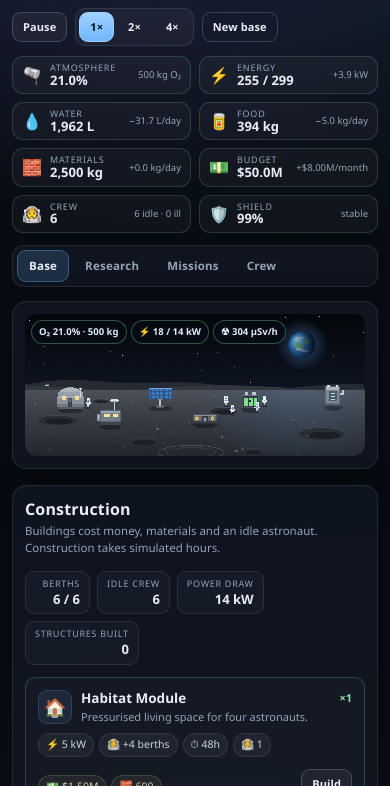
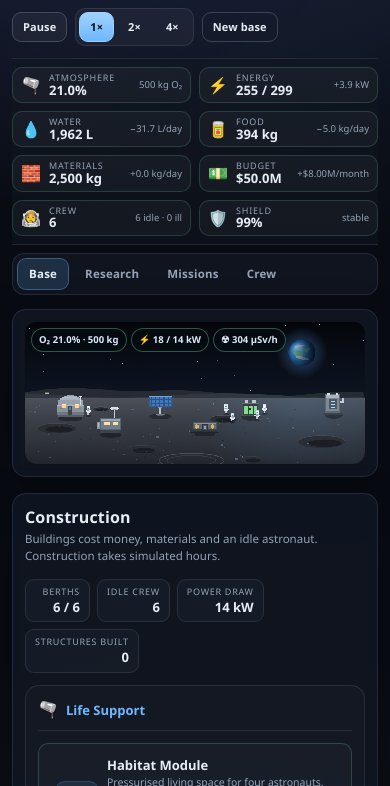
Before and after one commit to unijacobo-lang/Astronaut-trainer, a website built with Vite: page index.html in a window 390 px wide. Shown: the part 58-844 px from the top of the page. Built offline with nearby package versions, Linux system fonts and the light colour scheme.

Commit message:
feat: improve construction zone UX
- Resources bar moved below topbar in single line
- Building cards grouped by category (Life Support, Power, Industry, Science)
- Horizontal full-width rows with 4-column layout: icon | name/desc | count+effects | costs+build
- Added breathing room between columns (20px gap, 120px fixed column for details)
- Better responsive stacking on tablet/mobile
- Cleaner icon spacing and chip styling

```diff
--- a/index.html
+++ b/index.html
@@ -20,8 +20,6 @@
         </div>
       </div>
 
-      <div id="resource-bar" class="resource-bar" aria-label="Base status"></div>
-
       <div class="controls">
         <button id="btn-pause" class="btn" type="button" title="Pause (Space)">Pause</button>
         <div class="speed" role="group" aria-label="Game speed">
@@ -32,6 +30,8 @@
         <button id="btn-reset" class="btn btn-ghost" type="button">New base</button>
       </div>
     </header>
+
+    <div id="resource-bar" class="resource-bar" aria-label="Base status"></div>
 
     <nav class="tabbar" id="tabbar" role="tablist" aria-label="Sections">
       <button class="tab is-active" type="button" role="tab" aria-selected="true" data-tab="base">Base</button>
@@ -66,7 +66,7 @@
             </div>
             <div id="stats" class="stats" aria-label="Base summary"></div>
           </div>
-          <div id="buildings" class="building-grid"></div>
+          <div id="buildings" class="building-container"></div>
         </section>
 
         <div class="split" data-panel="base">
--- a/src/config.js
+++ b/src/config.js
@@ -153,6 +153,7 @@ const buildingDefs = {
     power: 5,
     capacity: 4,
     maintenance: 0.03,
+    category: 'life',
   },
   solar: {
     name: 'Solar Array',
@@ -164,6 +165,7 @@ const buildingDefs = {
     power: 0,
     output: { power: 18 },
     maintenance: 0.02,
+    category: 'power',
   },
   battery: {
     name: 'Battery Bank',
@@ -175,6 +177,7 @@ const buildingDefs = {
     power: 0,
     storage: 300,
     maintenance: 0.012,
+    category: 'power',
   },
   oxygenGenerator: {
     name: 'Oxygen Generator',
@@ -186,6 +189,7 @@ const buildingDefs = {
     power: 3,
     output: { oxygen: 9, water: -10.8 },
     maintenance: 0.035,
+    category: 'life',
   },
   waterReclaimer: {
     name: 'Water Reclaimer',
@@ -198,6 +202,7 @@ const buildingDefs = {
     output: { water: 18 },
     maintenance: 0.045,
     requires: 'waterRecycling',
+    category: 'life',
   },
   greenhouse: {
     name: 'Greenhouse',
@@ -210,6 +215,7 @@ const buildingDefs = {
     output: { food: 6.5, water: -26 },
     maintenance: 0.05,
     requires: 'hydroponics',
+    category: 'life',
   },
   fabricator: {
     name: 'Regolith Fabricator',
@@ -222,6 +228,7 @@ const buildingDefs = {
     output: { materials: 35 },
     maintenance: 0.05,
     requires: 'fabrication',
+    category: 'industry',
   },
   lab: {
     name: 'Research Lab',
@@ -232,6 +239,7 @@ const buildingDefs = {
     crew: 1,
     power: 4,
     maintenance: 0.03,
+    category: 'science',
   },
   shelter: {
     name: 'Radiation Shelter',
@@ -244,6 +252,7 @@ const buildingDefs = {
     capacity: 0,
     shelterCapacity: 6,
     maintenance: 0.025,
+    category: 'life',
   },
 };
 
@@ -253,6 +262,14 @@ export const BUILDING_ORDER = [
   'waterReclaimer', 'greenhouse', 'fabricator',
   'lab', 'shelter'
 ];
+
+/** Building categories for UI grouping. */
+export const BUILDING_CATEGORIES = {
+  life: { name: 'Life Support', icon: '\u{1FAD7}', order: 0 },
+  power: { name: 'Power', icon: '\u{26A1}', order: 1 },
+  industry: { name: 'Industry', icon: '\u{1F3D7}\u{FE0F}', order: 2 },
+  science: { name: 'Science', icon: '\u{1F52C}', order: 3 },
+};
 
 /** Exported buildings object with all definitions. */
 export const BUILDINGS = buildingDefs;
--- a/src/styles/components.css
+++ b/src/styles/components.css
@@ -34,8 +34,8 @@
 .effects, .cost, .research-meta, .mission-meta { display: flex; flex-wrap: wrap; gap: 5px; }
 
 .chip {
-  display: inline-flex; align-items: center; gap: 3px; padding: 3px 7px;
-  border-radius: 999px; font-size: 10.5px; color: #c8d6e6;
+  display: inline-flex; align-items: center; gap: 4px; padding: 3px 8px;
+  border-radius: 999px; font-size: 10px; color: #c8d6e6;
   background: rgba(255, 255, 255, 0.05); border: 1px solid rgba(170, 196, 224, 0.12); white-space: nowrap;
 }
 
@@ -55,6 +55,48 @@
 .bar > span.is-good { background: linear-gradient(90deg, #4fbf7b, #8be0b0); }
 .bar > span.is-warn { background: linear-gradient(90deg, #d99a3e, #ffc266); }
 .bar > span.is-bad { background: linear-gradient(90deg, #c94d4d, #ff7a7a); }
+
+/* --------------------------------------------------------------------------
+   Building Categories & Horizontal Cards
+   ------------------------------------------------------------------------ */
+
+.building-container { display: flex; flex-direction: column; gap: 16px; }
+
+.building-category { background: rgba(255, 255, 255, 0.02); border: 1px solid var(--line); border-radius: var(--radius); padding: 12px; }
+
+.category-title { display: flex; align-items: center; gap: 8px; font-size: 13px; font-weight: 600; color: var(--accent); margin: 0 0 12px; padding-bottom: 8px; border-bottom: 1px solid var(--line); }
+
+.cat-icon { font-size: 16px; }
+
+.building-grid { display: flex; flex-direction: column; gap: 10px; }
+
+/* Horizontal building card layout - full width rows */
+.building-card { display: grid; grid-template-columns: 56px 1fr 120px auto; gap: 20px; align-items: center; padding: 14px 16px; border-radius: var(--radius-sm); border: 1px solid var(--line); background: rgba(255, 255, 255, 0.025); transition: border-color 0.15s ease, background 0.15s ease; width: 100%; min-height: 72px; }
+
+.building-card:hover { border-color: rgba(111, 183, 255, 0.28); background: rgba(111, 183, 255, 0.045); }
+.building-card.is-owned { border-color: rgba(126, 224, 160, 0.22); }
+.building-card.is-locked { border-color: rgba(255, 194, 102, 0.22); background: rgba(255, 194, 102, 0.03); }
+
+.card-header { display: flex; align-items: center; gap: 12px; min-width: 0; }
+.card-icon { display: grid; place-items: center; width: 44px; height: 44px; flex: 0 0 auto; border-radius: 10px; font-size: 22px; background: rgba(111, 183, 255, 0.1); border: 1px solid rgba(111, 183, 255, 0.18); }
+.card-info { min-width: 0; flex: 1; }
+.card-info h4 { font-size: 13px; line-height: 1.2; margin: 0; }
+.card-blurb { margin: 2px 0 0; font-size: 10.5px; color: var(--muted); white-space: nowrap; overflow: hidden; text-overflow: ellipsis; }
+.card-count { font-size: 12px; font-weight: 700; color: var(--accent-2); white-space: nowrap; display: block; margin-bottom: 4px; }
+
+.card-details { display: flex; flex-direction: column; align-items: flex-end; min-width: 100px; }
+
+.card-effects { display: flex; flex-wrap: wrap; gap: 6px; justify-content: flex-end; }
+
+.card-progress { grid-column: 1 / -1; display: flex; flex-direction: column; gap: 3px; }
+
+.card-progress { grid-column: 1 / -1; display: flex; flex-direction: column; gap: 3px; margin-top: 8px; padding-top: 8px; border-top: 1px solid var(--line); }
+
+.card-note { grid-column: 1 / -1; padding: 6px 10px; border-radius: 6px; font-size: 10px; color: var(--warn); background: rgba(255, 194, 102, 0.07); border: 1px solid rgba(255, 194, 102, 0.2); margin-top: 4px; }
+
+.card-footer { display: flex; align-items: center; gap: 16px; padding-top: 8px; justify-content: flex-end; }
+.card-cost { display: flex; flex-wrap: wrap; gap: 6px; flex: 1; }
+.build-btn { flex: 0 0 auto; white-space: nowrap; }
 
 /* --------------------------------------------------------------------------
    Structure List
--- a/src/styles/layout.css
+++ b/src/styles/layout.css
@@ -82,19 +82,23 @@ button { font: inherit; }
 
 .resource-bar {
   display: flex;
-  flex: 1;
   flex-wrap: wrap;
   gap: 8px;
   align-items: stretch;
+  padding: 8px 0;
+  border-top: 1px solid var(--line);
+  border-bottom: 1px solid var(--line);
+  background: rgba(16, 22, 33, 0.5);
+  margin-bottom: 8px;
 }
 
 .res {
   display: flex;
   align-items: center;
   gap: 8px;
-  min-width: 118px;
-  padding: 6px 9px;
-  border-radius: 11px;
+  min-width: 100px;
+  padding: 5px 8px;
+  border-radius: 10px;
   border: 1px solid var(--line);
   background: rgba(255, 255, 255, 0.035);
   transition: border-color 0.15s ease, background 0.15s ease;
--- a/src/styles/responsive.css
+++ b/src/styles/responsive.css
@@ -31,6 +31,9 @@
   .alerts { left: 6px; right: 6px; bottom: 6px; }
   .log-line { grid-template-columns: 62px minmax(0, 1fr); }
   .shelter-card { flex-direction: column; align-items: stretch; }
+  .building-card { grid-template-columns: 50px 1fr 100px auto; gap: 12px; }
+  .card-details { min-width: 80px; }
+  .card-cost { order: 0; }
 }
 
 /* --------------------------------------------------------------------------
@@ -52,6 +55,16 @@
   .btn { padding: 6px 10px; font-size: 11px; }
   .btn-small { padding: 5px 7px; font-size: 10px; }
   .stat { min-width: 65px; }
+  .building-card { grid-template-columns: 44px 1fr; grid-template-rows: auto auto auto auto; gap: 8px; }
+  .card-icon { grid-row: 1 / 3; }
+  .card-info { grid-column: 2; }
+  .card-details { grid-column: 2; display: flex; flex-direction: row; justify-content: space-between; align-items: center; min-width: 0; }
+  .card-count { display: inline; margin: 0; }
+  .card-effects { justify-content: flex-start; flex-wrap: wrap; }
+  .card-footer { grid-column: 1 / -1; flex-wrap: wrap; justify-content: flex-start; }
+  .build-btn { width: 100%; }
+  .card-progress { grid-column: 1 / -1; }
+  .card-note { grid-column: 1 / -1; }
 }
 
 /* --------------------------------------------------------------------------
--- a/src/ui.js
+++ b/src/ui.js
@@ -11,6 +11,7 @@ import {
   BALANCE,
   BUILDINGS,
   BUILDING_ORDER,
+  BUILDING_CATEGORIES,
   RESEARCH,
   RESEARCH_ICONS,
   RESEARCH_ORDER,
@@ -163,29 +164,46 @@ export function buildUI(state, handlers) {
 
   /* Building cards -------------------------------------------------------- */
   const cardRefs = {};
-  for (const id of BUILDING_ORDER) {
+
+  // Group buildings by category and render with section headers
+  const categories = Object.entries(BUILDING_CATEGORIES).sort((a, b) => a[1].order - b[1].order);
+
+  for (const [catKey, catDef] of categories) {
+    const catBuildings = BUILDING_ORDER.filter(id => BUILDINGS[id].category === catKey);
+    if (!catBuildings.length) continue;
+
+    // Create category section
+    const section = document.createElement('section');
+    section.className = 'building-category';
+    section.innerHTML = `
+      <h3 class="category-title"><span class="cat-icon">${catDef.icon}</span>${catDef.name}</h3>
+      <div class="building-grid" data-category="${catKey}"></div>
+    `;
+    const grid = section.querySelector('.building-grid');
+
+    for (const id of catBuildings) {
       const def = BUILDINGS[id];
       const card = document.createElement('article');
-    card.className = 'card';
+      card.className = 'building-card';
       card.innerHTML = `
-      <header class="card-head">
         <span class="card-icon" aria-hidden="true">${def.icon}</span>
-        <div class="card-titles">
-          <h3>${def.name}</h3>
-          <p class="blurb">${def.blurb}</p>
+        <div class="card-info">
+          <h4>${def.name}</h4>
+          <p class="card-blurb">${def.blurb}</p>
         </div>
-        <span class="count" data-count>×0</span>
-      </header>
-      <div class="effects" data-effects></div>
+        <div class="card-details">
+          <span class="card-count" data-count>×0</span>
+          <div class="card-effects" data-effects></div>
+        </div>
+        <div class="card-footer">
+          <div class="card-cost" data-cost></div>
+          <button class="btn build-btn" type="button" data-build>Build</button>
+        </div>
         <div class="card-progress" data-progress hidden>
           <div class="bar"><span data-progress-bar></span></div>
           <span class="card-progress-text" data-progress-text></span>
         </div>
         <div class="card-note" data-note hidden></div>
-      <div class="card-foot">
-        <div class="cost" data-cost></div>
-        <button class="btn build-btn" type="button" data-build>Build</button>
-      </div>
       `;
 
       const effects = card.querySelector('[data-effects]');
@@ -211,7 +229,7 @@ export function buildUI(state, handlers) {
       const button = card.querySelector('[data-build]');
       button.addEventListener('click', () => handlers.onBuild(id));
 
-    buildings.append(card);
+      grid.append(card);
       cardRefs[id] = {
         card,
         count: card.querySelector('[data-count]'),
@@ -222,6 +240,9 @@ export function buildUI(state, handlers) {
         progressText: card.querySelector('[data-progress-text]'),
         note: card.querySelector('[data-note]'),
       };
+    }
+
+    buildings.append(section);
   }
 
   /* Earth imports --------------------------------------------------------- */
```
Lines whose indentation alone changed are shown as unchanged.
